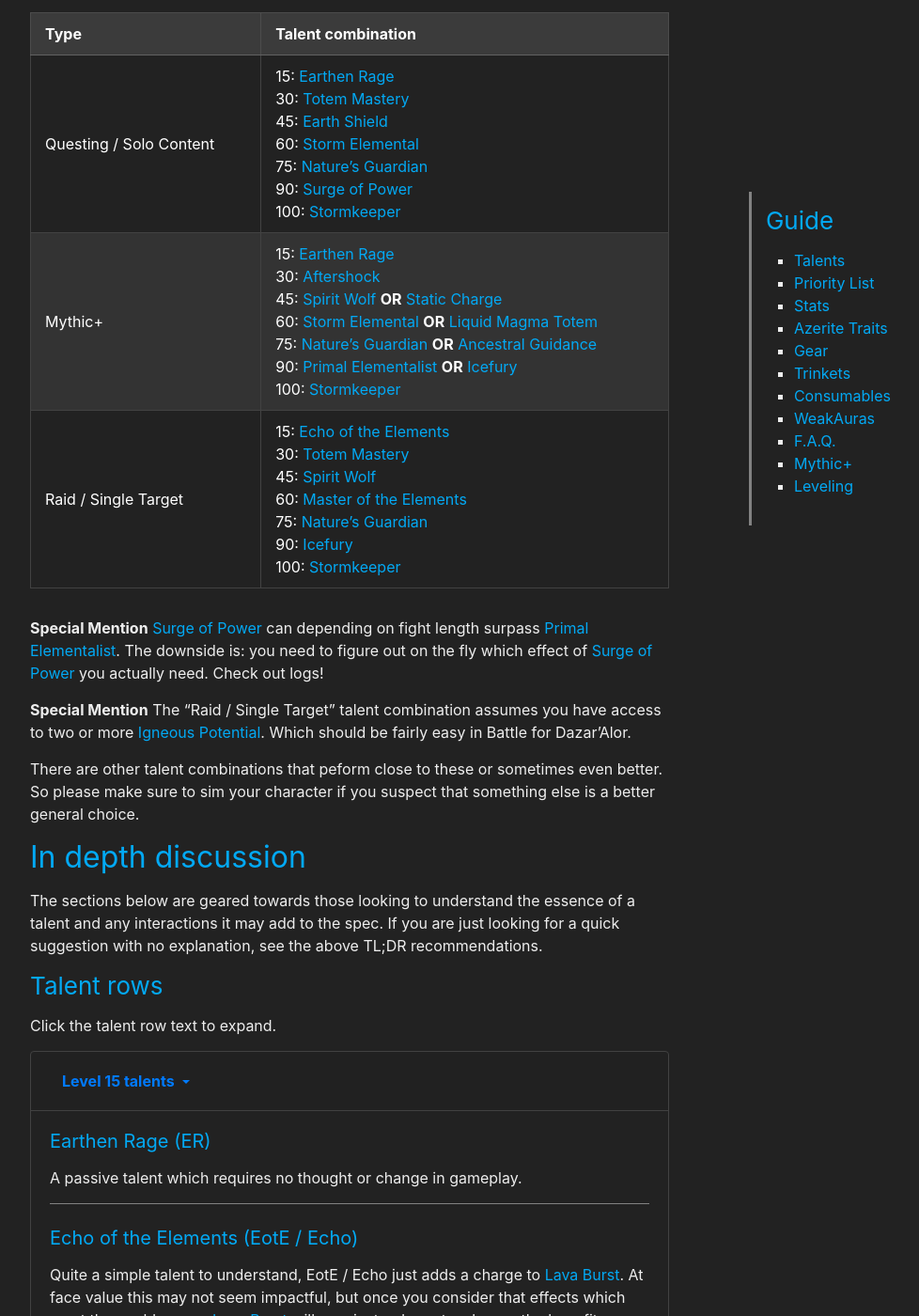
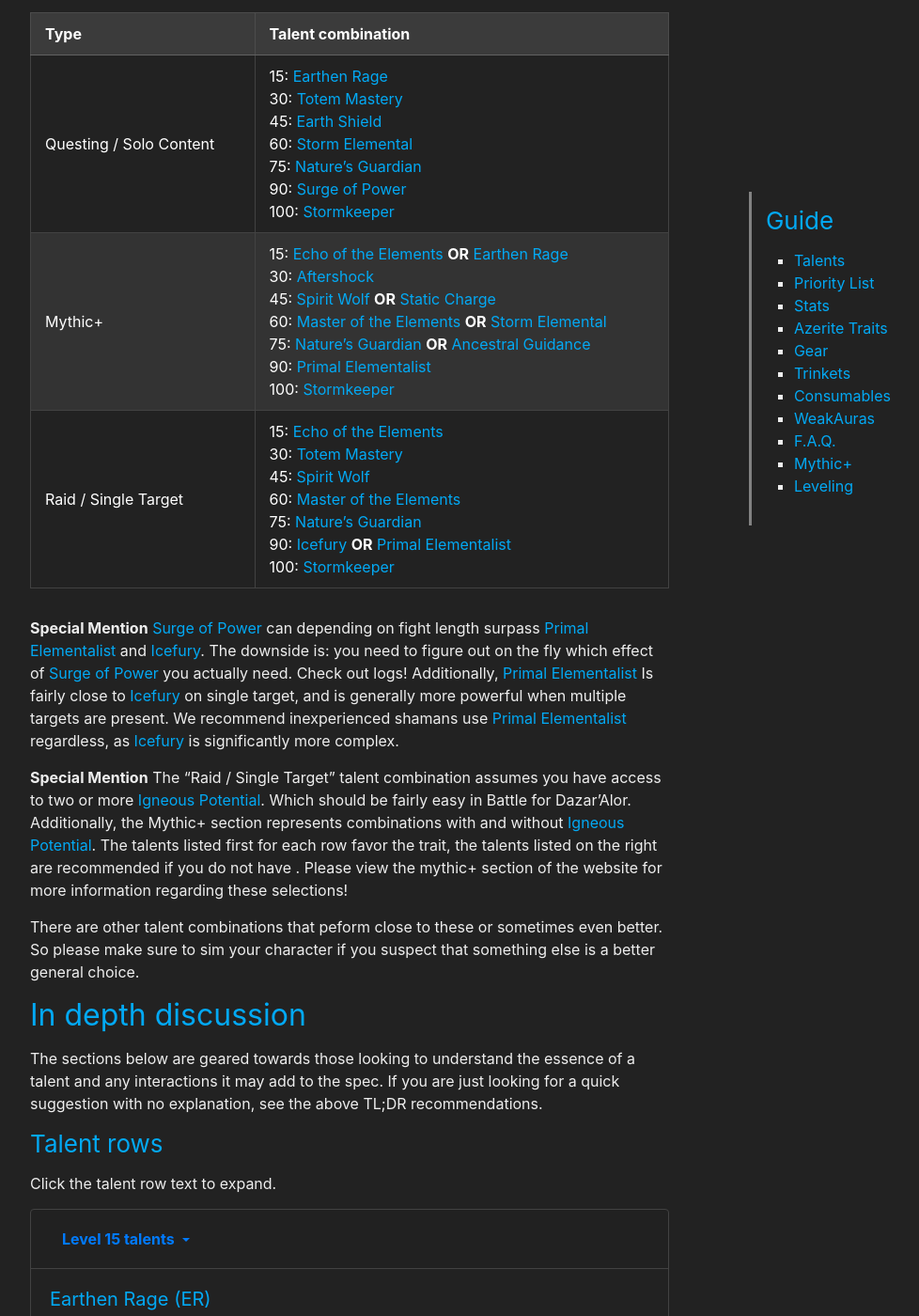
Before and after one commit to stormearthandlava/stormearthandlava.github.io, a Jekyll site: the page built from guide/general/talents.md, in a window 1280 px wide and 1400 px high, scrolled down 490 px. Shown: the whole window at 94% size, without its empty margins (268-1246 px from the left). Built offline with Jekyll 4.4.1, drawn with Linux system fonts in a browser that asks for light colours; a script that is not in the unit is left out; some of the changed text lies outside the part shown.

Commit message:
Update talents.md
Updated dungeon suggestions.
Added more information to the special mentions.
Replaced the suggestions to disable earth eles taunt as I didn't want people accidentally turning off fire blast.

```diff
--- a/guide/general/talents.md
+++ b/guide/general/talents.md
@@ -13,12 +13,12 @@
 Type | Talent combination
 --- | ---
 Questing / Solo&nbsp;Content | 15: {{ site.data.talent.er }}<br> 30: {{ site.data.talent.tm }}<br> 45: {{ site.data.talent.earth_shield }}<br> 60: {{ site.data.talent.se }}<br> 75: {{ site.data.talent.natures_guardian }}<br> 90: {{ site.data.talent.sop }}<br> 100: {{ site.data.talent.sk }}
-Mythic+ | 15: {{ site.data.talent.er }}<br> 30: {{ site.data.talent.afs }}<br> 45: {{ site.data.talent.sw }} **OR** {{ site.data.talent.static_charge }}<br> 60: {{ site.data.talent.se }} **OR** {{ site.data.talent.lmt }} <br> 75: {{ site.data.talent.natures_guardian }} **OR** {{ site.data.talent.ancestral_guidance }}<br> 90: {{ site.data.talent.pe }} **OR** {{ site.data.talent.if }}<br> 100: {{site.data.talent.sk}}
-Raid / Single&nbsp;Target | 15: {{ site.data.talent.echo }}<br> 30: {{ site.data.talent.tm }}<br> 45: {{ site.data.talent.sw }}<br> 60: {{ site.data.talent.mote }}<br> 75: {{ site.data.talent.natures_guardian }}<br> 90: {{ site.data.talent.if }}<br> 100: {{ site.data.talent.sk }}
+Mythic+ | 15: {{ site.data.talent.echo }} **OR** {{ site.data.talent.er }}<br> 30: {{ site.data.talent.afs }}<br> 45: {{ site.data.talent.sw }} **OR** {{ site.data.talent.static_charge }}<br> 60: {{ site.data.talent.mote }} **OR** {{ site.data.talent.se }} <br> 75: {{ site.data.talent.natures_guardian }} **OR** {{ site.data.talent.ancestral_guidance }}<br> 90: {{ site.data.talent.pe }}<br> 100: {{site.data.talent.sk}}
+Raid / Single&nbsp;Target | 15: {{ site.data.talent.echo }}<br> 30: {{ site.data.talent.tm }}<br> 45: {{ site.data.talent.sw }}<br> 60: {{ site.data.talent.mote }}<br> 75: {{ site.data.talent.natures_guardian }}<br> 90: {{ site.data.talent.if }} **OR** {{ site.data.talent.pe }}<br> 100: {{ site.data.talent.sk }}
 
-**Special Mention** {{ site.data.talent.sop }} can depending on fight length surpass {{ site.data.talent.pe }}. The downside is: you need to figure out on the fly which effect of {{ site.data.talent.sop }} you actually need. Check out logs!
+**Special Mention** {{ site.data.talent.sop }} can depending on fight length surpass {{ site.data.talent.pe }} and {{ site.data.talent.if }}. The downside is: you need to figure out on the fly which effect of {{ site.data.talent.sop }} you actually need. Check out logs! Additionally, {{ site.data.talent.pe }} Is fairly close to {{ site.data.talent.if }} on single target, and is generally more powerful when multiple targets are present. We recommend inexperienced shamans use {{ site.data.talent.pe }} regardless, as {{ site.data.talent.if }} is significantly more complex.
 
-**Special Mention** The "Raid / Single Target" talent combination assumes you have access to two or more {{ site.data.azerite.igneous_potential }}. Which should be fairly easy in Battle for Dazar'Alor.
+**Special Mention** The "Raid / Single Target" talent combination assumes you have access to two or more {{ site.data.azerite.igneous_potential }}. Which should be fairly easy in Battle for Dazar'Alor. Additionally, the Mythic+ section represents combinations with and without {{ site.data.azerite.igneous_potential }}. The talents listed first for each row favor the trait, the talents listed on the right are recommended if you do not have {{{ site.data.azerite.igneous_potential }}. Please view the mythic+ section of the website for more information regarding these selections!
 
 There are other talent combinations that peform close to these or sometimes even better. So please make sure to sim your character if you suspect that something else is a better general choice.
 
@@ -158,7 +158,7 @@
                 <p markdown="1"> This changes your {{site.data.spell.fe}}, {{site.data.spell.ee}}, and {{site.data.talent.se}} into pets you can control instead of simple fire-and-forget guardians. The effects of {{site.data.talent.pe}} are listed for each elemental below:</p>
                 <ul>
                     <li>{{site.data.spell.fe}} - gains {{site.data.spell.immolate}} and {{site.data.spell.meteor}}; a DoT and AOE attack with short cooldowns.</li>
-                    <li>{{site.data.spell.ee}} - gains {{site.data.spell.harden_skin}}, a damage reduction cooldown that grants *both the Shaman and the {{site.data.spell.ee}} a 40% damage reduction buff for 10 seconds. Despite this being on a one minute cooldown, it is effectively a 5 minute cooldown as the {{site.data.spell.ee}} can only cast it once in its lifetime. Also gains {{site.data.spell.pulverize}}, a decent single target stun on a long CD -- usable twice in the {{ site.data.spell.ee }}'s lifetime. Lastly, gains {{site.data.spell.angered_earth}}, a toggleable AOE taunt. We recommend turning this off auto-cast unless you are looking to use {{site.data.spell.ee}} for its aggro purposes.</li>
+                    <li>{{site.data.spell.ee}} - gains {{site.data.spell.harden_skin}}, a damage reduction cooldown that grants *both the Shaman and the {{site.data.spell.ee}} a 40% damage reduction buff for 10 seconds. Despite this being on a one minute cooldown, it is effectively a 5 minute cooldown as the {{site.data.spell.ee}} can only cast it once in its lifetime. Also gains {{site.data.spell.pulverize}}, a decent single target stun on a long CD -- usable twice in the {{ site.data.spell.ee }}'s lifetime. Lastly, gains {{site.data.spell.angered_earth}}, a toggleable AOE taunt. This will not cause the elemental to get aggro on bosses, but it will generally work on trash or enemies summoned by bosses. While this can be incredibly useful at times, beware of accidentally misplacing enemies during an encounter.</li>
                     <li>{{site.data.talent.se}} - gains {{site.data.spell.eye_of_the_storm_damage}} a long CD AoE burst cooldown and {{site.data.spell.call_lightning}} to buff its own damage.</li>
                 </ul>
                 <hr><br>
```
Also changed, not shown: other parts of guide/general/talents.md (+2 -2 lines).
